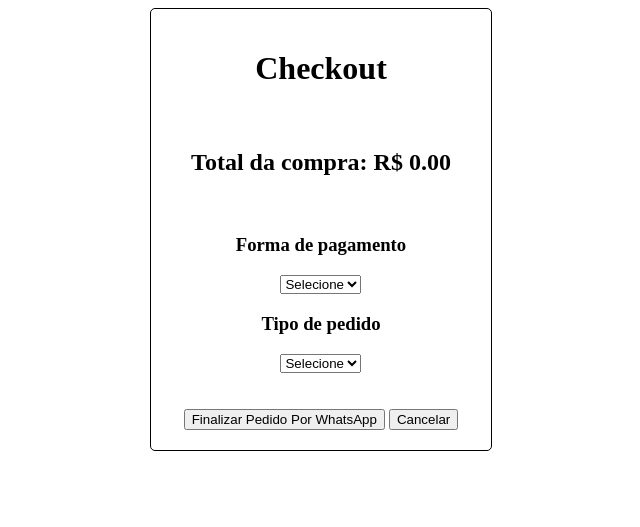
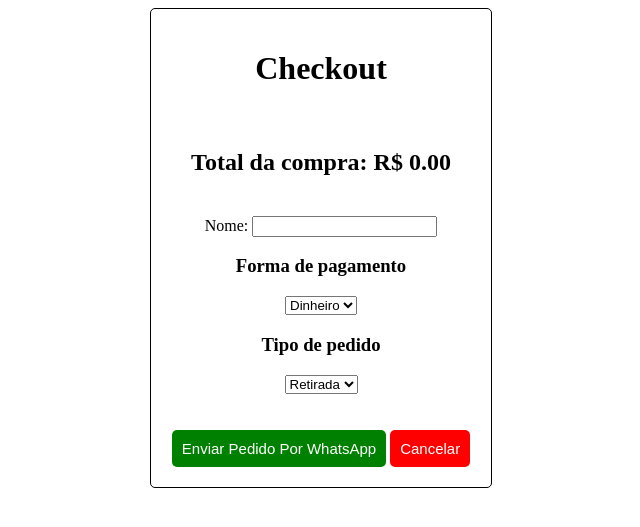
Before and after one commit to dudu5569/dfassados, a PHP site: page /checkout.php in a window 1280 px wide. Shown: the top 527 px of the page, without its empty margins (319-959 px from the left). Run offline with PHP 8.4, Linux system fonts and the light colour scheme.

Commit message:
enviando pedido por wpp

```diff
--- a/public/checkout.php
+++ b/public/checkout.php
@@ -12,32 +12,38 @@
 
     <div id="lista-carrinho"></div>
 
-
+    <div id="nomecliente">
+        <label for="">Nome:</label>
+        <input type="text" name="nomecliente" id="nomecli">
+    </div>
     <div id="finalizarpedido">
         <h3>Forma de pagamento</h3>
         <select id="pagamento">
-            <option value="">Selecione</option>
-            <option value="Dinheiro">Dinheiro</option>
-            <option value="Cartão">Cartão</option>
-            <option value="Pix">Pix</option>
-        </select>
+            <option value="1">Dinheiro</option>
+            <option value="2">Cartão</option>
+            <option value="3">Pix</option>
+        </select> <br>
+
+        <h4 class="ocultarchave" id="chavepix" >Chave pix: dfassados@gmail.com <br>
+            Nome: João Brauna
+        </h4>
+
 
         <h3>Tipo de pedido</h3>
         <select id="tipo-pedido">
-            <option value="">Selecione</option>
+            <option value="2">Retirada</option>
             <option value="1">Entrega</option>
-            <option value="2">Retirada</option>
         </select> <br>
 
 <div id="endereco-box">
     <h3>Endereço</h3>
-    <input type="text" id="endereco" placeholder="Digite seu endereço">
+    <input type="text" id="endereco" placeholder="Ex: Rua onde moro 100">
 </div> <br> <br>
 
 
 
-        <button>Finalizar Pedido Por WhatsApp</button>
-        <button>Cancelar</button>
+        <button id="finalizarwpp" >Enviar Pedido Por WhatsApp</button>
+        <button id="cancelarpedido" >Cancelar</button>
 </div>
 </div>
 
--- a/public/css/style.css
+++ b/public/css/style.css
@@ -227,6 +227,19 @@ h1{
     .cart-container{
         width: 85% !important;
     }
+
+    header .icon-cart {
+        position: fixed !important;
+        bottom: auto !important;
+        right: 20px !important;
+        left: auto !important;
+        top: auto !important;
+        z-index: 9999;
+    }
+
+    #finalizarwpp{
+        margin-bottom: 10px;
+    }
 }
 
 
@@ -420,11 +433,11 @@ header .icon-cart span{
     width: 400px;
     background-color: whitesmoke;
     position: fixed;
-    inset: 0 -400px 0 auto;
+    inset: 0 -100% 0 auto;
     display: grid;
     grid-template-rows: 70px 1fr 70px;
     transition: .5s;
-    height: 100vh;
+    height: 100dvh;
 }
 
 .janelacarrinho h1{
@@ -576,3 +589,27 @@ body.mostrarcarrinho .cart-container{
     padding: 20px;
     text-align: center;
 }
+
+.ocultarchave{
+    display: none;
+}
+
+#finalizarwpp{
+    background-color: green;
+    color: white;
+    border: none;
+    border-radius: 5px;
+    padding: 10px;
+    font-size: 15px;
+    cursor: pointer;
+}
+
+#cancelarpedido{
+    background-color: red;
+    color: white;
+    border: none;
+    border-radius: 5px;
+    padding: 10px;
+    font-size: 15px;
+    cursor: pointer;
+}
--- a/public/js/scriptcarrinho.js
+++ b/public/js/scriptcarrinho.js
@@ -170,10 +170,10 @@ function carregarCheckout() {
     container.innerHTML = html;
 }
 
-let selectElement = document.getElementById("tipo-pedido");
+let formapedido = document.getElementById("tipo-pedido");
 
-selectElement.addEventListener("change", () => {
-    let valor = selectElement.value;
+formapedido.addEventListener("change", () => {
+    let valor = formapedido.value;
     let caixaendereco = document.getElementById("endereco-box");
 
     if (valor == "1") {
@@ -182,3 +182,73 @@ selectElement.addEventListener("change", () => {
         caixaendereco.style.display = "none";
     }
 });
+
+let formapagamento = document.getElementById("pagamento");
+
+formapagamento.addEventListener("change", () =>{
+    console.log("mudou", formapagamento.value);
+    let formapag = formapagamento.value;
+    let chavepix = document.getElementById("chavepix");
+
+    if(formapag == "3"){
+        chavepix.classList.remove("ocultarchave");
+    }else{
+        chavepix.classList.add("ocultarchave");
+    }
+});
+
+
+function enviarpedidowpp() {
+
+    let nomecliente = document.getElementById("nomecli").value;
+
+    let selectPagamento = document.getElementById("pagamento");
+    let pagamento = selectPagamento.options[selectPagamento.selectedIndex].text;
+
+    let selectTipo = document.getElementById("tipo-pedido");
+    let tipoPedido = selectTipo.options[selectTipo.selectedIndex].text;
+
+    let endereco = document.getElementById("endereco").value;
+
+    let chavepixdf = document.getElementById("chavepix").innerText;
+
+    let mensagem = `*NOVO PEDIDO*\n\n`;
+    mensagem += `Nome: ${nomecliente}\n\n`;
+
+    mensagem += `*Itens:*\n`;
+
+    let total = 0;
+
+    carrinho.forEach(item => {
+        let subtotal = item.preco * item.quantidade;
+        total += subtotal;
+
+        mensagem += `• ${item.nome}\n`;
+        mensagem += `  Quantidade: ${item.quantidade}\n`;
+        mensagem += `  Subtotal: R$ ${subtotal.toFixed(2)}\n\n`;
+    });
+
+    mensagem += `*Total: R$ ${total.toFixed(2)}*\n\n`;
+
+    mensagem += `Pagamento: ${pagamento}\n`;
+    if(pagamento == "Pix"){
+        mensagem += `\n *Chave Pix:* dfassados@gmail.com\nNome: João Brauna\n`;
+    }
+
+    mensagem += `Tipo: ${tipoPedido}\n`;
+
+    if (tipoPedido === "Entrega") {
+        mensagem += `Endereço: ${endereco}\n`;
+    }
+
+    mensagem += `\nObrigado pela preferência D&F Agradece!`;
+
+    let numero = "5511958328843";
+
+    let url = `https://wa.me/${numero}?text=${encodeURIComponent(mensagem)}`;
+
+    window.open(url, "_blank");
+}
+
+
+document.getElementById("finalizarwpp").addEventListener("click",enviarpedidowpp);
```
